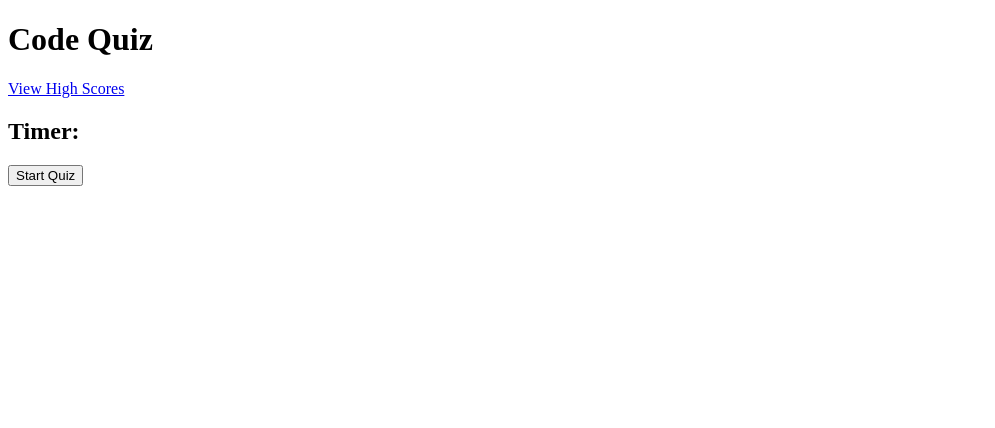
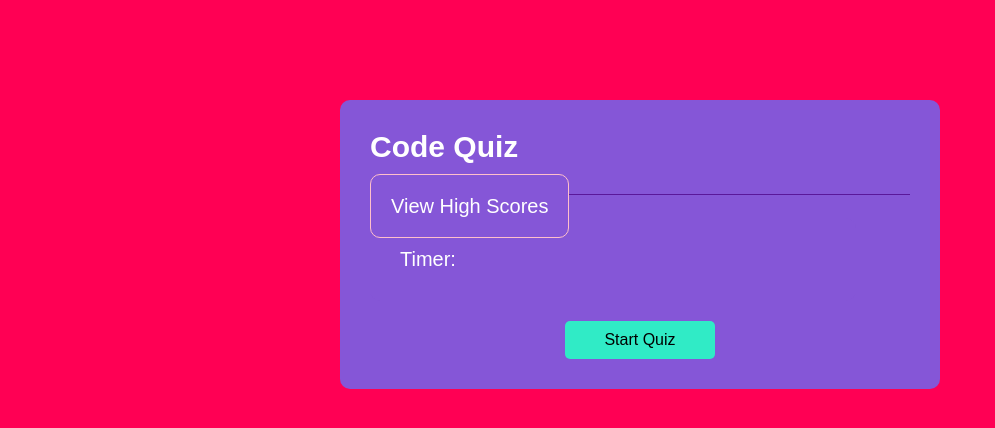
Before and after one commit to alester77/Code-Quiz, a plain HTML site: page index.html in a window 1280 px wide. Shown: the whole page, without its empty margins (0-995 px from the left). Drawn offline with Linux system fonts and the light colour scheme; the site is published under a folder, as on GitHub Pages, so addresses that start at the root find nothing.

Commit message:
pages not linked right

```diff
--- a/index.html
+++ b/index.html
@@ -4,8 +4,8 @@
     <meta charset="UTF-8" />
     <title>Code Quiz</title>
     <!-- CSS stylesheets and other meta-information -->
-    <link rel="stylesheet" href="/assets/style/reset.css" />
-    <link rel="stylesheet" href="/assets/style/style.css" />
+    <link rel="stylesheet" href="./assets/style/reset.css" />
+    <link rel="stylesheet" href="./assets/style/style.css" />
   </head>
   <body>
     <div class="app">
```
